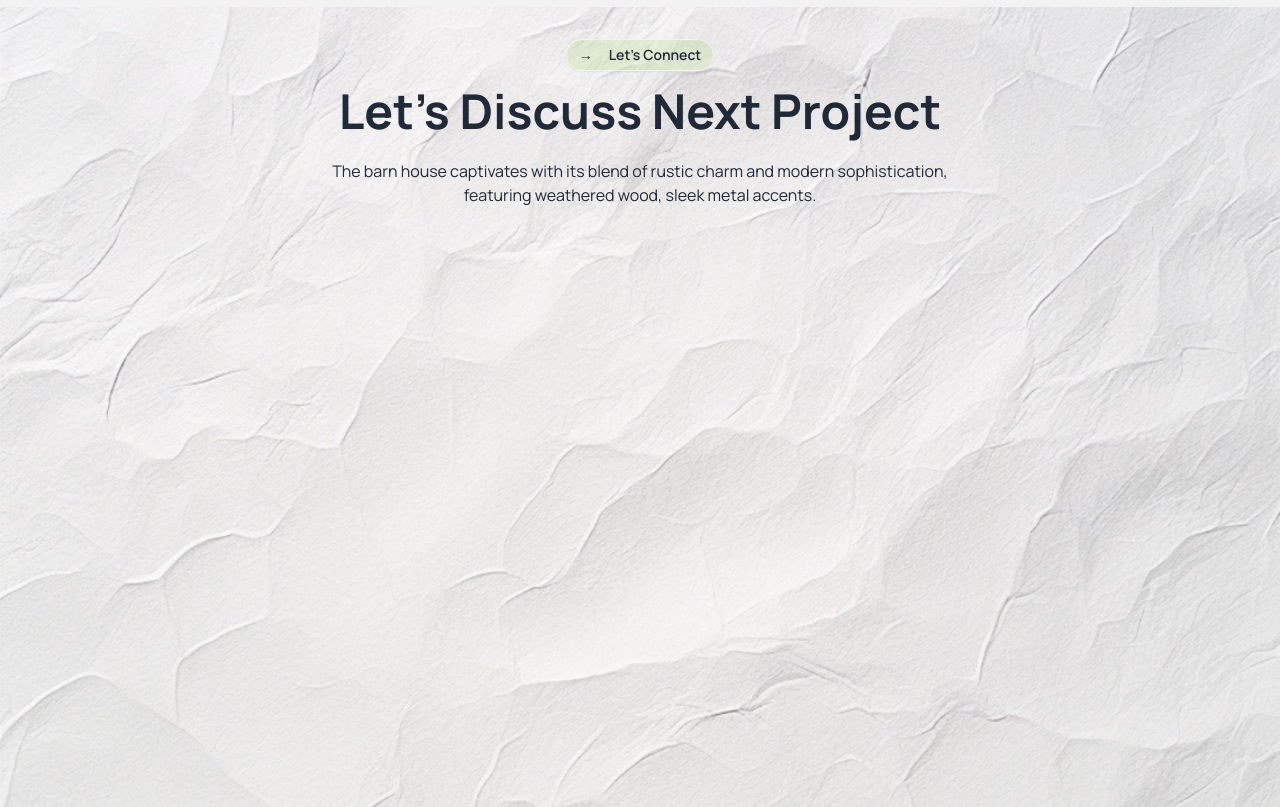
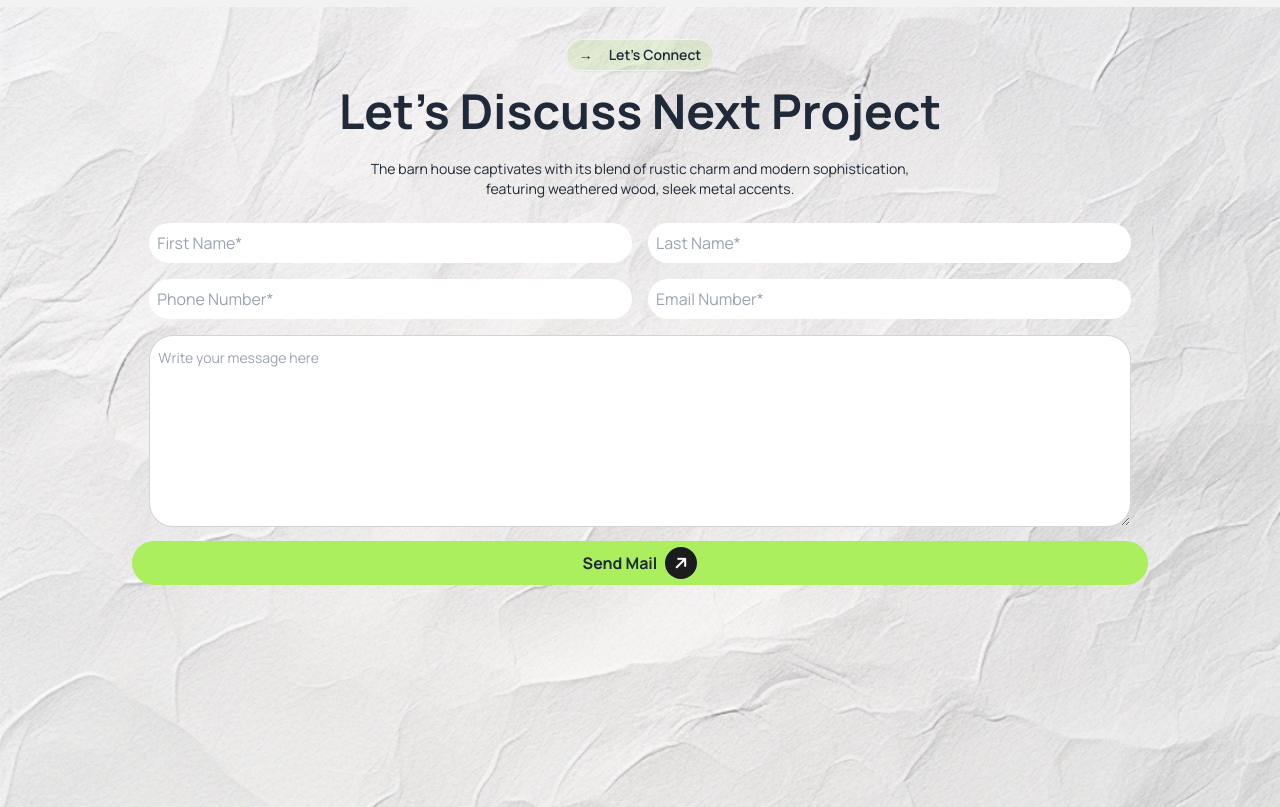
Before and after one commit to imtiaz-zihad/Rinterio, a plain HTML site: page index.html in a window 1280 px wide. Shown: the part 2140-2947 px from the top of the page. Drawn offline with nearby package versions, Linux system fonts and the light colour scheme.

Commit message:
next project added

```diff
--- a/index.html
+++ b/index.html
@@ -249,13 +249,55 @@
                   </button>
                 </div>
                 <h1 class="lg:text-5xl text-2xl  font-bold">Let’s Discuss Next Project</h1>
-                <p class="py-6">
+                <p class="lg:py-6 text-sm	  ">
                   The barn house captivates with its blend of rustic charm and modern sophistication, <br> featuring weathered wood, sleek metal accents.
                 </p>
 
+
               </div>
+              <!-- Input  -->
+               <div class="">
+
+
+
+
+                <div class="lg:grid  lg:grid-cols-2  gap-4 space-y-2 lg:space-y-0  lg:px-16">
+                  <!-- Row 1 -->
+                  <div>
+                    <input type="text" class="w-full p-2  rounded-3xl" placeholder="First Name*">
+                  </div>
+                  <div>
+                    <input type="text" class="w-full p-2  rounded-3xl" placeholder="Last Name*">
+                  </div>
+
+                  <!-- Row 2 -->
+                  <div>
+                    <input type="text" class="w-full p-2  rounded-3xl" placeholder="Phone Number*">
+                  </div>
+                  <div>
+                    <input type="text" class="w-full p-2  rounded-3xl" placeholder="Email Number*">
+                  </div>
+
+                  <!-- Row 3  -->
+                  <div class="col-span-2">
+                    <textarea class="textarea textarea-bordered w-full p-2 lg:h-48 rounded-3xl" placeholder="Write your message here"></textarea>
+                  </div>
+                </div>
+
+                <div class="flex text-center w-11/12 mx-auto bg-[#ABEF5F]  rounded-3xl font-bold  p-1.5 m-2 items-center justify-center space-x-2">
+                  <a class="">Send Mail</a>
+                  <div
+                    class="bg-[#1C1C1C] rounded-full -rotate-45 w-8 h-8 flex items-center justify-center"
+                  >
+                    <i class="text-white fa-solid fa-arrow-right"></i>
+                  </div>
+              </div>
+
+               </div>
             </div>
           </section>
+
+
     </main>
     <footer></footer>
   </body>
```
